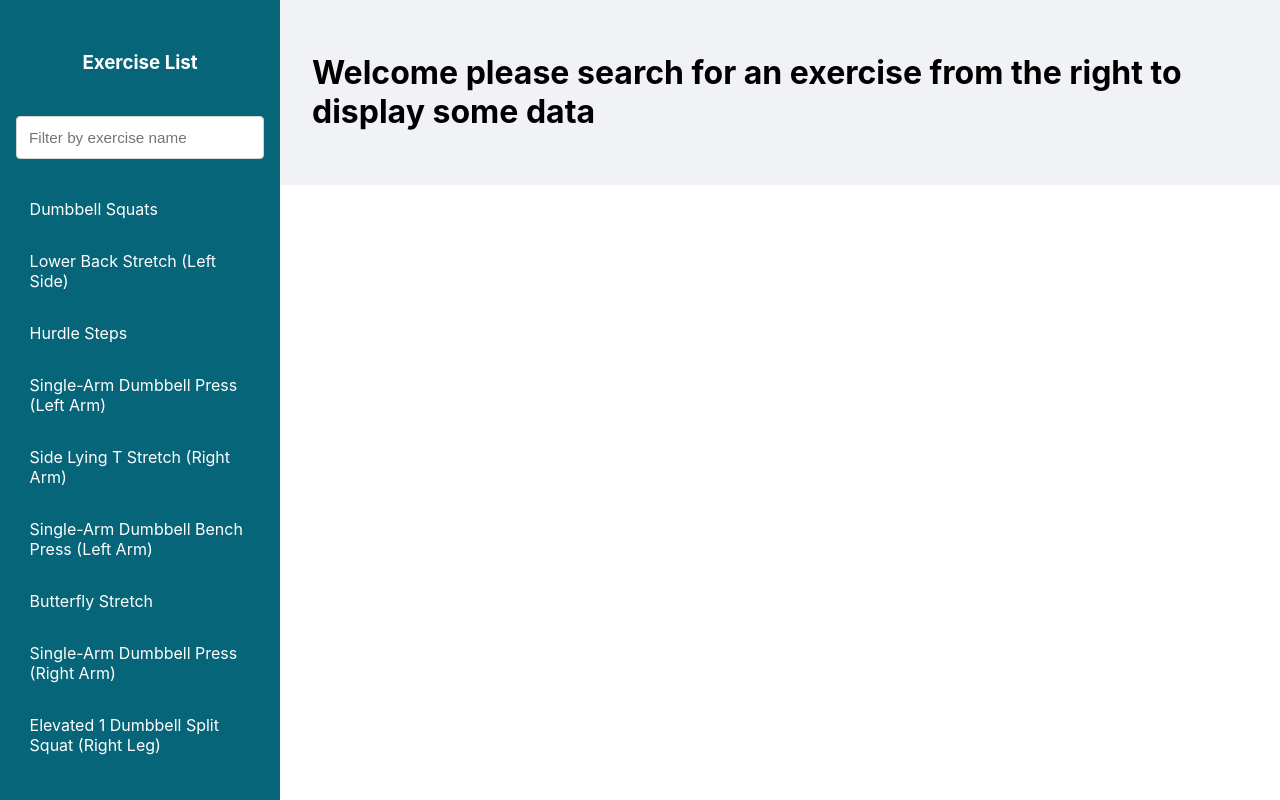
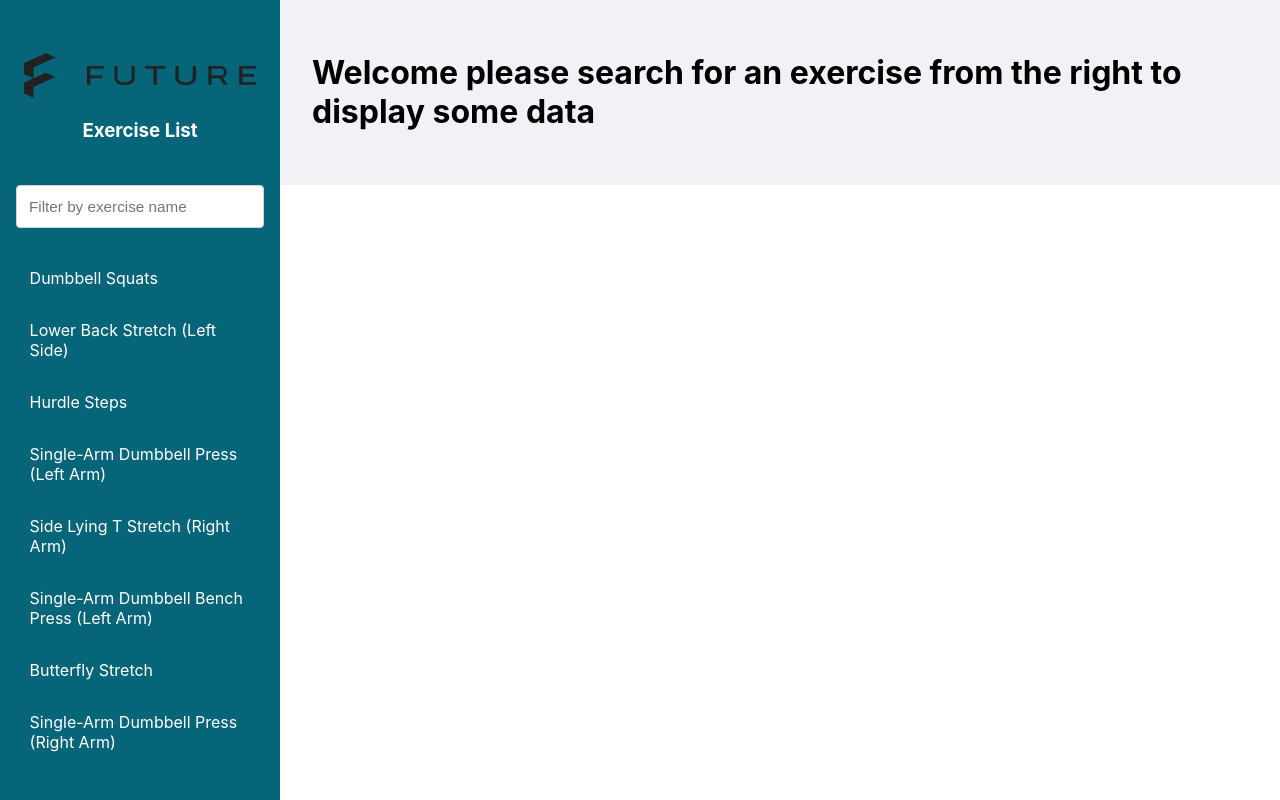
Before and after one commit to FrancisCalizo/future-app, a Next.js app: page / in a window 1280 px wide. Built offline with nearby package versions, Linux system fonts and the light colour scheme.

Commit message:
feat: add future logo

```diff
--- a/components/layout/dashboardLayout/Sidebar.tsx
+++ b/components/layout/dashboardLayout/Sidebar.tsx
@@ -3,10 +3,12 @@ import Link from 'next/link';
 import styled from 'styled-components';
 import { useRouter } from 'next/router';
 import { darken, lighten } from 'polished';
+import Image from 'next/image';
 
 import { _AppContext } from 'components/AppContext';
 import { getPathName } from 'components/utils';
 import SearchFilter from 'components/SearchFilter';
+import FutureLogo from 'public/images/future-logo.png';
 
 export default function Sidebar() {
   const {
@@ -49,6 +51,10 @@ export default function Sidebar() {
 
   return (
     <SidebarContainer>
+      <div style={{ height: 200, width: '100%', padding: '.5rem 1.5rem' }}>
+        <Image alt="Pronunciation" src={FutureLogo} layout="responsive" />
+      </div>
+
       <h3 className="heading">Exercise List</h3>
 
       <div className="search-filter-container">
@@ -88,6 +94,7 @@ export const SidebarContainer = styled.div`
 
   .heading {
     text-align: center;
+    margin-top: 0;
   }
 
   .search-filter-container {
```
Also changed, not shown: public/images/future-logo.png (added).
